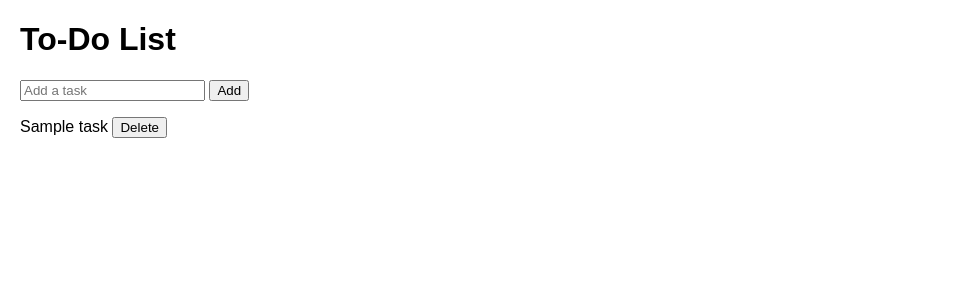
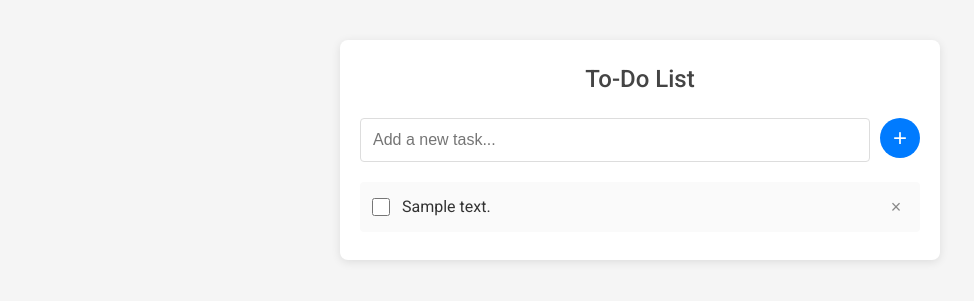
Before and after one commit to dee-gupta/todo-list-app, a Flask app: template templates/index.html in a window 1280 px wide. Shown: the top 301 px of the page, without its empty margins (0-974 px from the left). Run offline with Flask 3, Linux system fonts and the light colour scheme; the template is opened without the code that fills it: most values are stand-ins (such as "Sample title", 1, 10 or a date in 2020).

```diff
--- a/static/script.js
+++ b/static/script.js
@@ -21,12 +21,30 @@ function deleteTask(taskId) {
         .then(data => updateTaskList(data.tasks));
 }
 
+function toggleTask(taskId) {
+    fetch(`/toggle/${taskId}`, { method: 'POST' })
+        .then(response => response.json())
+        .then(data => updateTaskList(data.tasks));
+}
+
 function updateTaskList(tasks) {
     const taskList = document.getElementById('taskList');
     taskList.innerHTML = '';
     tasks.forEach((task, index) => {
         const li = document.createElement('li');
-        li.innerHTML = `${task} <button onclick="deleteTask(${index})">Delete</button>`;
+        li.className = `task-item ${task.completed ? 'completed' : ''}`;
+        li.innerHTML = `
+            <input type="checkbox" onchange="toggleTask(${index})" ${task.completed ? 'checked' : ''}>
+            <span class="task-text">${task.text}</span>
+            <button onclick="deleteTask(${index})" class="delete-btn">×</button>
+        `;
         taskList.appendChild(li);
     });
 }
+
+// Add task on Enter key press
+document.getElementById('taskInput').addEventListener('keypress', function (e) {
+    if (e.key === 'Enter') {
+        addTask();
+    }
+});
--- a/static/style.css
+++ b/static/style.css
@@ -1,3 +1,120 @@
-body { font-family: Arial, sans-serif; margin: 20px; }
-ul { list-style-type: none; padding: 0; }
-li { margin: 10px 0; }
+* {
+    margin: 0;
+    padding: 0;
+    box-sizing: border-box;
+}
+
+body {
+    font-family: 'Roboto', sans-serif;
+    background-color: #f5f5f5;
+    color: #333;
+    line-height: 1.6;
+}
+
+.container {
+    max-width: 600px;
+    margin: 40px auto;
+    padding: 20px;
+    background: #fff;
+    border-radius: 8px;
+    box-shadow: 0 2px 10px rgba(0, 0, 0, 0.1);
+}
+
+header {
+    text-align: center;
+    margin-bottom: 20px;
+}
+
+h1 {
+    font-size: 24px;
+    font-weight: 500;
+    color: #444;
+}
+
+.task-input {
+    display: flex;
+    gap: 10px;
+    margin-bottom: 20px;
+}
+
+#taskInput {
+    flex: 1;
+    padding: 12px;
+    font-size: 16px;
+    border: 1px solid #ddd;
+    border-radius: 4px;
+    outline: none;
+    transition: border-color 0.2s;
+}
+
+#taskInput:focus {
+    border-color: #007bff;
+}
+
+.add-btn {
+    width: 40px;
+    height: 40px;
+    font-size: 24px;
+    font-weight: 500;
+    color: #fff;
+    background-color: #007bff;
+    border: none;
+    border-radius: 50%;
+    cursor: pointer;
+    transition: background-color 0.2s;
+}
+
+.add-btn:hover {
+    background-color: #0056b3;
+}
+
+.task-list {
+    list-style: none;
+}
+
+.task-item {
+    display: flex;
+    align-items: center;
+    padding: 12px;
+    margin-bottom: 8px;
+    background: #fafafa;
+    border-radius: 4px;
+    transition: background 0.2s;
+}
+
+.task-item:hover {
+    background: #f0f0f0;
+}
+
+.task-item input[type="checkbox"] {
+    margin-right: 12px;
+    width: 18px;
+    height: 18px;
+    cursor: pointer;
+}
+
+.task-text {
+    flex: 1;
+    font-size: 16px;
+    color: #333;
+}
+
+.task-item.completed .task-text {
+    text-decoration: line-through;
+    color: #888;
+}
+
+.delete-btn {
+    width: 24px;
+    height: 24px;
+    font-size: 18px;
+    color: #888;
+    background: none;
+    border: none;
+    cursor: pointer;
+    transition: color 0.2s;
+}
+
+.delete-btn:hover {
+    color: #dc3545;
+}
--- a/templates/index.html
+++ b/templates/index.html
@@ -4,16 +4,27 @@
     <meta charset="UTF-8">
     <title>To-Do List</title>
     <link rel="stylesheet" href="/static/style.css">
+    <link href="https://fonts.googleapis.com/css2?family=Roboto:wght@400;500&display=swap" rel="stylesheet">
 </head>
 <body>
-    <h1>To-Do List</h1>
-    <input type="text" id="taskInput" placeholder="Add a task">
-    <button onclick="addTask()">Add</button>
-    <ul id="taskList">
-        {% for task in tasks %}
-        <li>{{ task }} <button onclick="deleteTask({{ loop.index0 }})">Delete</button></li>
-        {% endfor %}
-    </ul>
+    <div class="container">
+        <header>
+            <h1>To-Do List</h1>
+        </header>
+        <div class="task-input">
+            <input type="text" id="taskInput" placeholder="Add a new task..." autocomplete="off">
+            <button onclick="addTask()" class="add-btn">+</button>
+        </div>
+        <ul id="taskList" class="task-list">
+            {% for task in tasks %}
+            <li class="task-item {% if task.completed %}completed{% endif %}">
+                <input type="checkbox" onchange="toggleTask({{ loop.index0 }})" {% if task.completed %}checked{% endif %}>
+                <span class="task-text">{{ task.text }}</span>
+                <button onclick="deleteTask({{ loop.index0 }})" class="delete-btn">×</button>
+            </li>
+            {% endfor %}
+        </ul>
+    </div>
     <script src="/static/script.js"></script>
 </body>
 </html>
```
Also changed, not shown: 1 other file.
